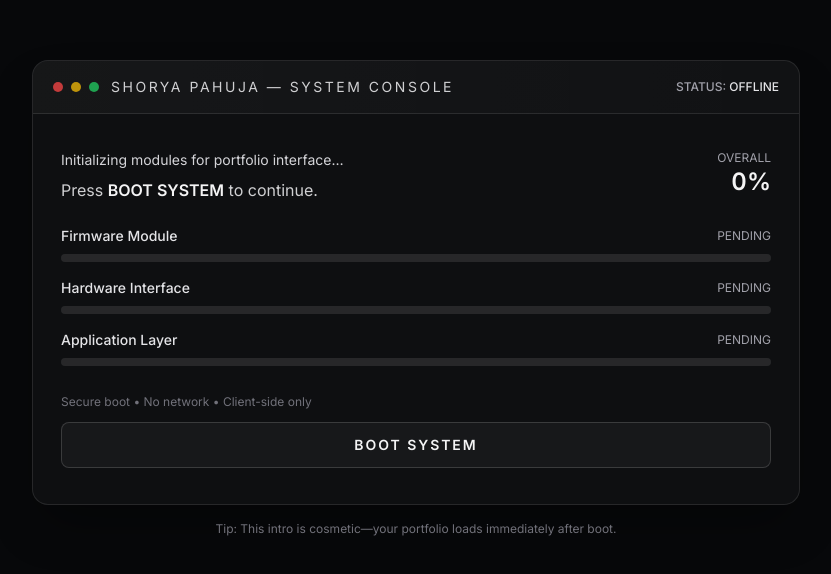
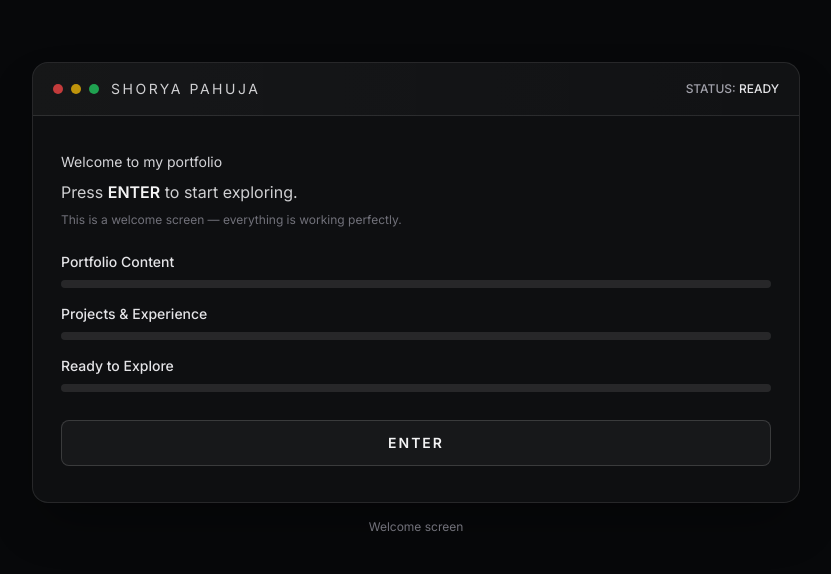
Before and after one commit to shoryapahuja/Portfolio, a Next.js app: page / in a window 1280 px wide. Shown: the part 102-676 px from the top of the page, without its empty margins (224-1055 px from the left). Built offline with nearby package versions, Linux system fonts and the light colour scheme.

Commit message:
Update About section, skills, value cards, and welcome screen text

```diff
--- a/src/components/BootScreen.tsx
+++ b/src/components/BootScreen.tsx
@@ -10,9 +10,9 @@ type BootStep = {
 };
 
 const steps: BootStep[] = [
-  { key: "firmware", label: "Firmware Module" },
-  { key: "hardware", label: "Hardware Interface" },
-  { key: "app", label: "Application Layer" },
+  { key: "firmware", label: "Portfolio Content" },
+  { key: "hardware", label: "Projects & Experience" },
+  { key: "app", label: "Ready to Explore" },
 ];
 
 function clamp(n: number, min: number, max: number) {
@@ -20,7 +20,7 @@ function clamp(n: number, min: number, max: number) {
 }
 
 export function BootScreen({ onBootComplete }: { onBootComplete: () => void }) {
-  const [status, setStatus] = useState<"OFFLINE" | "ONLINE">("OFFLINE");
+  const [status, setStatus] = useState<"READY" | "WELCOME">("READY");
   const [isBooting, setIsBooting] = useState(false);
   const [activeStepIndex, setActiveStepIndex] = useState<number>(-1);
   const [progress, setProgress] = useState<Record<BootStepKey, number>>({
@@ -51,7 +51,7 @@ export function BootScreen({ onBootComplete }: { onBootComplete: () => void }) {
   const boot = () => {
     if (isBooting) return;
     setIsBooting(true);
-    setStatus("OFFLINE");
+    setStatus("READY");
     setActiveStepIndex(-1);
     setProgress({ firmware: 0, hardware: 0, app: 0 });
 
@@ -66,7 +66,7 @@ export function BootScreen({ onBootComplete }: { onBootComplete: () => void }) {
 
     const runStep = (idx: number) => {
       if (idx >= steps.length) {
-        setStatus("ONLINE");
+        setStatus("WELCOME");
         schedule(() => onBootComplete(), 280);
         return;
       }
@@ -98,10 +98,10 @@ export function BootScreen({ onBootComplete }: { onBootComplete: () => void }) {
 
   const stepStatus = (idx: number, key: BootStepKey) => {
     const p = progress[key];
-    if (p >= 100) return "OK";
+    if (p >= 100) return "READY";
     if (idx === activeStepIndex) return "LOADING";
-    if (idx < activeStepIndex) return "OK";
-    return "PENDING";
+    if (idx < activeStepIndex) return "READY";
+    return "";
   };
 
   return (
@@ -117,12 +117,12 @@ export function BootScreen({ onBootComplete }: { onBootComplete: () => void }) {
                 <span className="w-2.5 h-2.5 rounded-full bg-green-500/80" />
               </div>
               <div className="text-xs sm:text-sm tracking-[0.18em] text-zinc-200/90">
-                SHORYA PAHUJA — SYSTEM CONSOLE
+                SHORYA PAHUJA
               </div>
             </div>
             <div className="text-xs font-medium">
               <span className="text-zinc-400">STATUS: </span>
-              <span className={status === "ONLINE" ? "text-emerald-300" : "text-zinc-200"}>
+              <span className={status === "WELCOME" ? "text-emerald-300" : "text-zinc-200"}>
                 {status}
               </span>
             </div>
@@ -132,14 +132,11 @@ export function BootScreen({ onBootComplete }: { onBootComplete: () => void }) {
           <div className="px-5 sm:px-7 py-7 sm:py-9">
             <div className="flex items-start justify-between gap-6">
               <div className="space-y-2">
-                <div className="text-sm text-zinc-300">Initializing modules for portfolio interface…</div>
+                <div className="text-sm text-zinc-300">Welcome to my portfolio</div>
                 <div className="text-sm sm:text-base text-zinc-200/90">
-                  Press <span className="text-zinc-100 font-semibold">BOOT SYSTEM</span> to continue.
+                  Press <span className="text-zinc-100 font-semibold">ENTER</span> to start exploring.
                 </div>
-              </div>
-              <div className="text-right">
-                <div className="text-xs text-zinc-400">OVERALL</div>
-                <div className="text-2xl font-semibold tabular-nums">{overallProgress}%</div>
+                <div className="text-xs text-zinc-500 mt-1">This is a welcome screen — everything is working perfectly.</div>
               </div>
             </div>
 
@@ -151,9 +148,11 @@ export function BootScreen({ onBootComplete }: { onBootComplete: () => void }) {
                   <div key={s.key} className="space-y-2">
                     <div className="flex items-center justify-between">
                       <div className="text-sm font-medium text-zinc-200">{s.label}</div>
-                      <div className="text-xs text-zinc-400 tabular-nums">
-                        {state === "OK" ? "OK" : state === "LOADING" ? "LOADING…" : "PENDING"}
-                      </div>
+                      {state && (
+                        <div className="text-xs text-zinc-400 tabular-nums">
+                          {state === "READY" ? "READY" : state === "LOADING" ? "LOADING…" : ""}
+                        </div>
+                      )}
                     </div>
                     <div className="relative h-2 rounded-full bg-white/10 overflow-hidden">
                       <div
@@ -174,22 +173,21 @@ export function BootScreen({ onBootComplete }: { onBootComplete: () => void }) {
             </div>
 
             <div className="mt-7 flex flex-col items-stretch gap-3">
-              <div className="text-xs text-zinc-500">Secure boot • No network • Client-side only</div>
               <button
                 type="button"
                 onClick={boot}
                 disabled={isBooting}
                 className="w-full inline-flex items-center justify-center px-5 py-3 rounded-lg border border-white/15 bg-white/[0.04] hover:bg-white/[0.07] transition-colors text-sm font-semibold tracking-[0.14em] text-zinc-100 disabled:opacity-50 disabled:cursor-not-allowed"
-                aria-label="Boot system"
+                aria-label="Enter portfolio"
               >
-                {isBooting ? "BOOTING…" : "BOOT SYSTEM"}
+                {isBooting ? "LOADING…" : "ENTER"}
               </button>
             </div>
           </div>
         </div>
 
         <div className="mt-4 text-center text-xs text-zinc-500">
-          Tip: This intro is cosmetic—your portfolio loads immediately after boot.
+          Welcome screen
         </div>
       </div>
     </div>
--- a/src/data/profile.ts
+++ b/src/data/profile.ts
@@ -82,9 +82,8 @@ export const profile: Profile = {
   },
   about: [
     "I'm an Electrical & Computer Engineering student at Western University with a strong foundation in both hardware and software development. Through hands-on internship experience and engineering projects, I've developed expertise in CAD design and embedded systems programming.",
-    "I thrive on solving practical problems and building real-world systems—from designing 3D printer enclosures with HEPA filtration to programming Arduino-based control systems. My experience at Peacock Manufacturing has given me valuable exposure to precision manufacturing, quality assurance, and engineering documentation.",
-    "I'm actively seeking internships where I can apply my skills in ECE and software development—especially embedded systems, computer vision, and digital design."
-
+    "I thrive on solving practical problems and building real-world systems, from designing 3D printer enclosures with HEPA filtration to programming Arduino-based control systems. My experience at Peacock Manufacturing has given me valuable exposure to precision manufacturing, quality assurance, and engineering documentation.",
+    "I'm actively seeking internships where I can apply my skills in ECE and software development, especially embedded systems, computer vision, and digital design.",
   ],
   valueCards: [
     {
@@ -93,14 +92,14 @@ export const profile: Profile = {
         "Proficient in AutoCAD, Onshape, and SolidWorks for engineering design and 3D modeling.",
     },
     {
-      title: "Arduino/C++",
+      title: "Arduino Prototyping",
       description:
-        "Embedded systems programming with Arduino Uno, C++ control logic, and sensor integration.",
+        "Sensor interfacing, signal handling, and basic control logic in Arduino-based projects.",
     },
     {
       title: "Digital Logic & FPGA Design",
       description:
-        "Experience designing and verifying combinational and sequential logic using Boolean algebra, finite state machines, and digital system fundamentals.",
+        "Designed and verified combinational and sequential logic using Boolean algebra and FSMs.",
     },
   ],
   experiences: [
@@ -205,9 +204,9 @@ export const profile: Profile = {
     { name: "SolidWorks", category: "Engineering Tools" },
     { name: "MATLAB", category: "Engineering Tools" },
     { name: "Arduino", category: "Engineering Tools" },
-    { name: "Schematic Capture", category: "PCB Design & Electronics" },
     { name: "Circuit Analysis", category: "PCB Design & Electronics" },
     { name: "Introductory PCB Layout", category: "PCB Design & Electronics" },
-    { name: "Design Rule Awareness", category: "PCB Design & Electronics" },
+    { name: "Hardware & Software Integration", category: "PCB Design & Electronics" },
+    { name: "Electronic Circuit Design", category: "PCB Design & Electronics" },
   ],
 };
```
